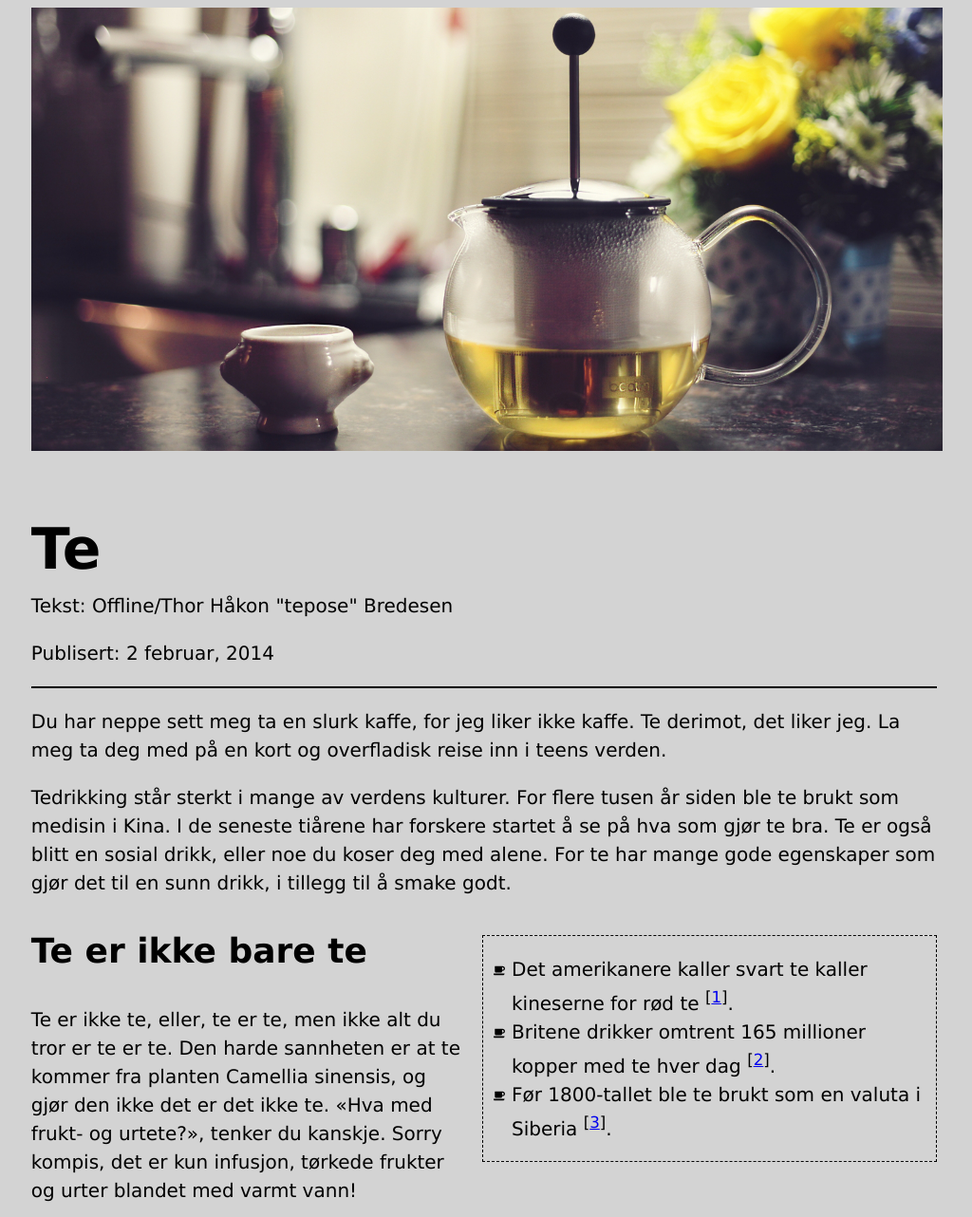
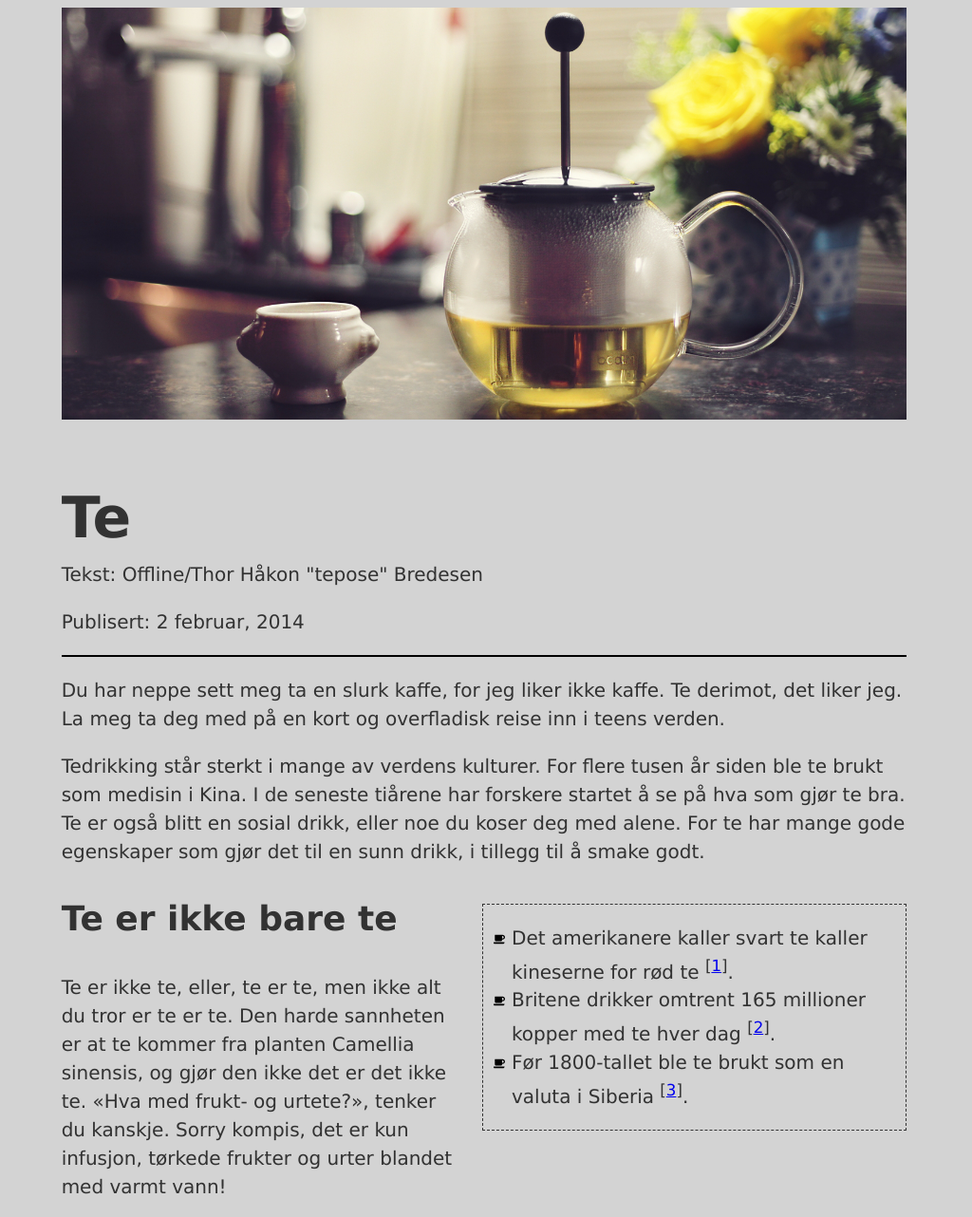
Before and after one commit to haavardsjef/NTNU, a plain HTML site: page IT2805 - Webteknologi/assignment_2/article.html in a window 1280 px wide. Shown: the top 1282 px of the page at 95% size, without its empty margins (130-1154 px from the left). Drawn offline with Linux system fonts and the light colour scheme.

Commit message:
Assignment 2 webtek

```diff
--- a/IT2805 - Webteknologi/assignment_2/css/article.css
+++ b/IT2805 - Webteknologi/assignment_2/css/article.css
@@ -1,8 +1,10 @@
 article {
   width: 960px;
   margin: auto;
-  max-width: 75ch; /* This line is changed */
-  font-size: 20px; /* This line is changed */
+  /* The width of the article body should only accomadate 65-75 characters */
+  max-width: 70ch;
+  /* The font size of the article body must be between 18-22px */
+  font-size: 20px;
 }
 
 h1 {
@@ -29,31 +31,40 @@ ol {
 }
 
 #facts > ul {
-  list-style-image: url("./../img/cup-icon.svg"); /* This line is changed */
+  /* Fix relative import path */
+  list-style-image: url("./../img/cup-icon.svg");
   line-height: 1.5em;
   padding-left: 1.5em;
 }
 
-/* These lines have been added when doing the assignement */
 body {
+  /* The font has to be changed to a font intended for readability */
   font-family: Verdana, sans-serif;
+  /* The line height must be 1.5 */
   line-height: 1.5;
+  /* The background color of the entire page must be light gray */
   background-color: lightgray;
-  font-color: #323232;
+  /* The font color must be #323232 */
+  color: #323232;
 }
 
 #cover {
-  width: 960px;
+  /* The cover image must have the same width as the article body */
+  /* Width:100% works because the cover img is a direct child of the article body */
+  width: 100%;
 }
 
 #title {
+  /* The margin between the title and the byline should be removed */
   margin-bottom: 0;
 }
 
 #byline {
+  /* The margin between the title and the byline should be removed */
   margin-top: 0;
 }
 
 header {
+  /* There should be a horizontal line separating the byline and the article body */
   border-bottom: 2px solid black;
 }
--- a/IT2805 - Webteknologi/assignment_2/css/style.css
+++ b/IT2805 - Webteknologi/assignment_2/css/style.css
@@ -1,17 +1,22 @@
 h1,
 h2 {
-  font-family: Arial;
+  /* Headers must have a web-safe font that is different from the default */
+  font-family: Arial, sans-serif;
 }
 
 body {
+  /* Change the background color of the page */
   background-color: lightgray;
 }
 
 p {
+  /* Choose a font for your paragraphs, also have a fallback font */
   font-family: Helvetica, sans-serif;
 }
 
 img {
+  /* The image must have a maximum width of 150px */
   max-width: 150px;
+  /* The image must have a border */
   border: 1px solid white;
 }
```
Also changed, not shown: IT2805 - Webteknologi/assignment_2/about.html (+1 -0 lines), IT2805 - Webteknologi/assignment_2/questions.txt (added).
